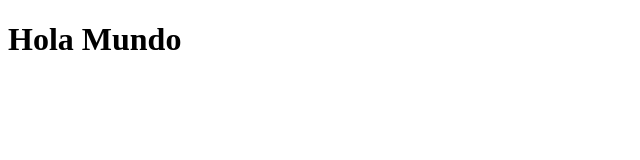
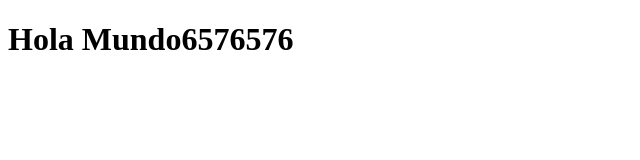
Before and after one commit to luisferllub230/practica-final-devops, a website: page index.html in a window 1280 px wide. Shown: the whole page, without its empty margins (0-640 px from the left). Drawn offline with Linux system fonts and the light colour scheme.

Commit message:
update 3

```diff
--- a/index.html
+++ b/index.html
@@ -6,6 +6,6 @@
   <title>Hola Mundo22</title>
 </head>
 <body>
-  <h1>Hola Mundo</h1>
+  <h1>Hola Mundo6576576</h1>
 </body>
 </html>
```
